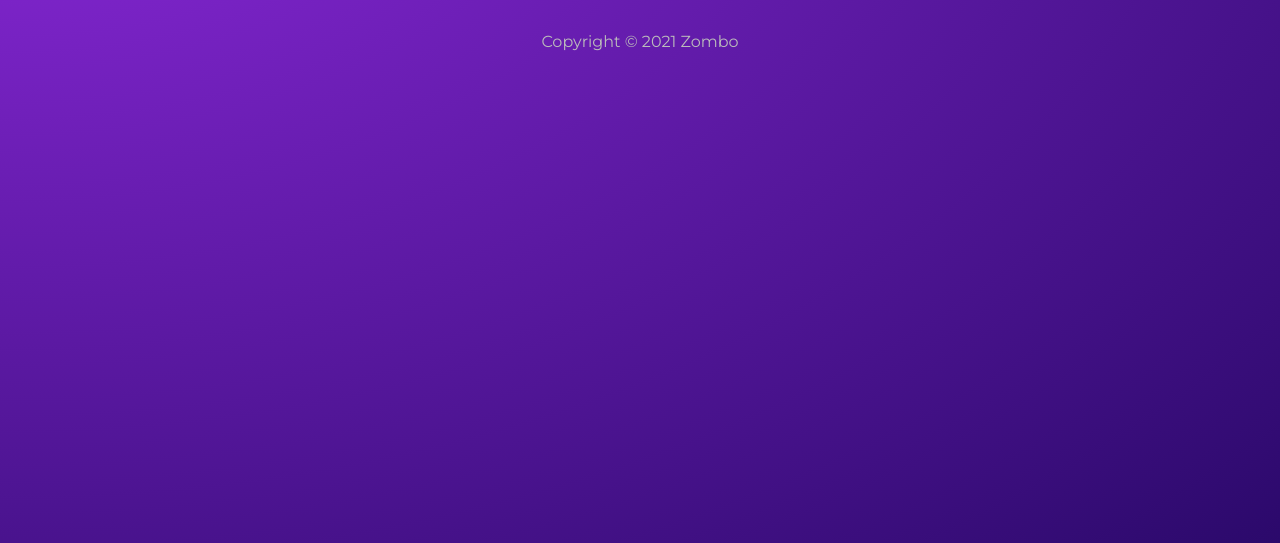
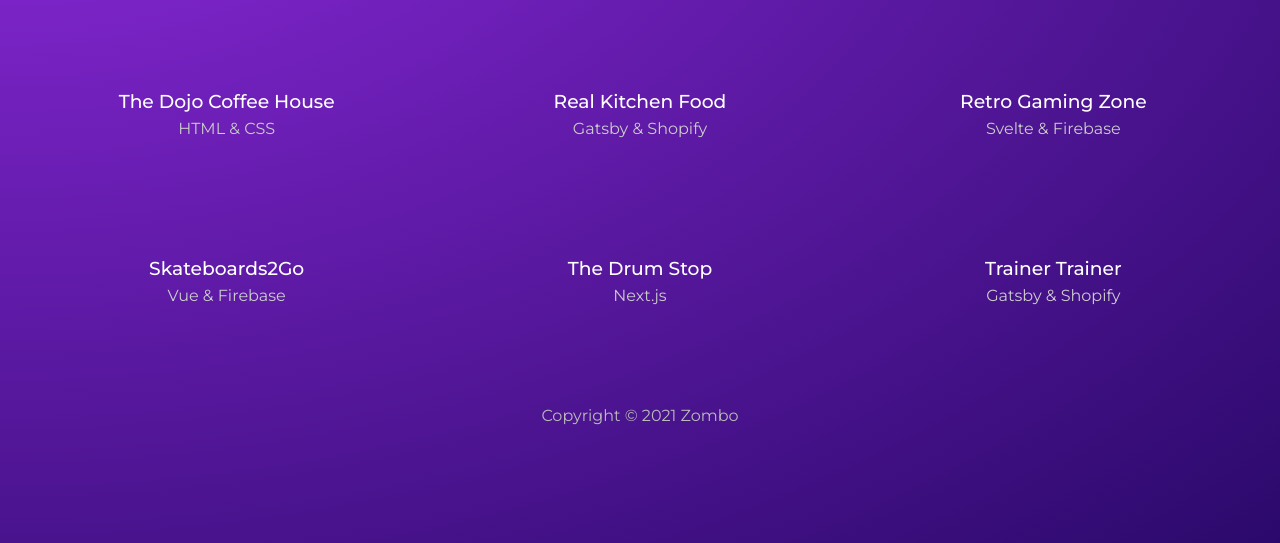
Before and after one commit to z-sohaib/my-gatsby-project, a Gatsby site: page /projects in a window 1280 px wide. Shown: the part 257-800 px from the top of the page. Built offline with nearby package versions, Linux system fonts and the light colour scheme; Gatsby itself is replaced by a stand-in of ours.

Commit message:
Fetching & Listing Data

```diff
--- a/src/pages/projects/index.js
+++ b/src/pages/projects/index.js
@@ -1,14 +1,46 @@
+import { graphql, Link } from 'gatsby'
 import React from 'react'
 import Layout from '../../components/Layout'
 import * as styles from '../../styles/projects.module.css'
 
-export default function Projects() {
+export default function Projects({ data }) {
+    console.log(data)
+    const projects = data.allMarkdownRemark.nodes
+
     return (
         <Layout>
             <div className={styles.portfolio}>
                 <h2>Portfolio</h2>
                 <h3>Projects & Websites I've Created</h3>
+                <div className={styles.projects}>
+                    {projects.map(project => (
+                        <Link to={"/projects" + project.frontmatter.slug} key={project.id}>
+                            <div>
+                                <h3>{project.frontmatter.title}</h3>
+                                <p>{project.frontmatter.stack}</p>
+                            </div>
+                        </Link>
+                    ))}
+                </div>
             </div>
         </Layout>
     )
 }
+
+
+// export page query
+export const query = graphql`
+query MyQuery {
+    allMarkdownRemark {
+      nodes {
+        html
+        frontmatter {
+          title
+          stack
+          slug
+        }
+        id
+      }
+    }
+  }
+`
--- a/src/styles/projects.module.css
+++ b/src/styles/projects.module.css
@@ -9,3 +9,19 @@
     font-size: 2em;
     font-weight: 400;
   }
+
+  .projects {
+    display: grid;
+    grid-template-columns: 1fr 1fr 1fr;
+    grid-gap: 80px;
+    margin: 80px 20px;
+  }
+  .projects h3 {
+    text-align: center;
+    margin: 20px auto 0px;
+    font-weight: 500;
+  }
+  .projects p {
+    color: #ccc;
+    margin-top: 4px;
+  }
```
